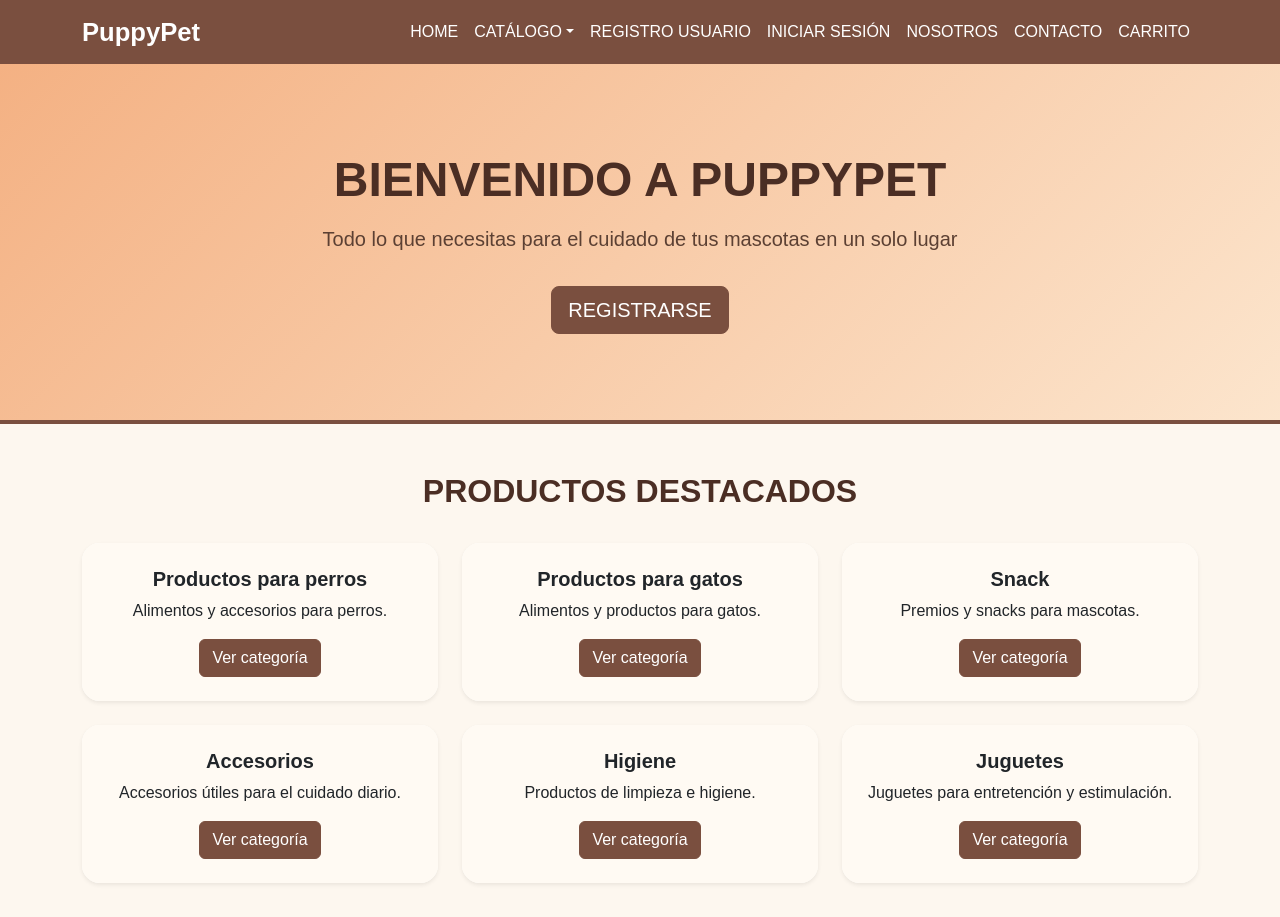
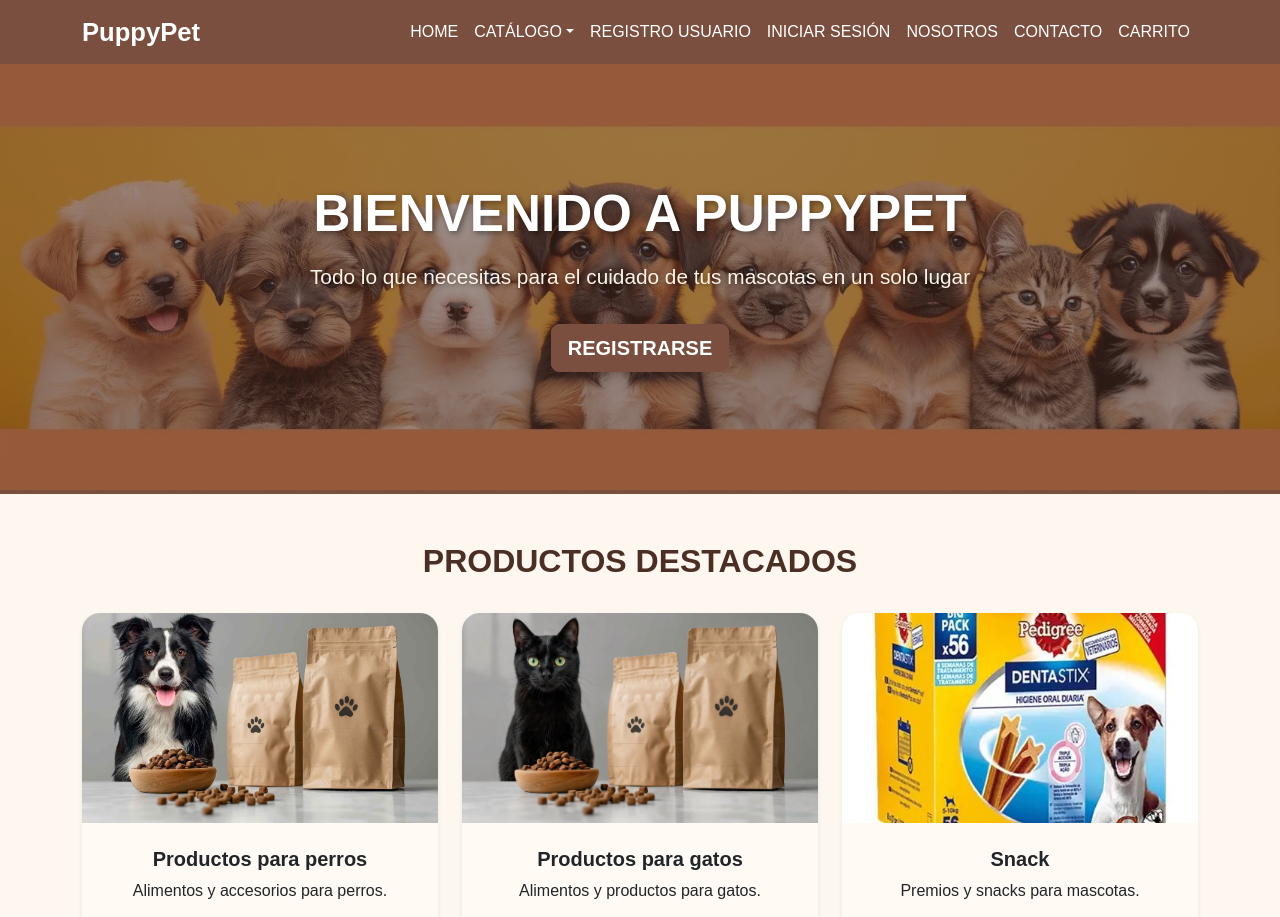
Before and after one commit to alxexandracrispin/PuppyPet, a React (Create React App) app in the folder frontend/: page / in a window 1280 px wide. Shown: the top 917 px of the page. Built offline with nearby package versions, Linux system fonts and the light colour scheme.

Commit message:
style: adapta home con imagenes del diseno original

```diff
--- a/frontend/src/App.css
+++ b/frontend/src/App.css
@@ -25,23 +25,26 @@ body {
 }
 
 .hero-section {
-  background: linear-gradient(135deg, #f4b183, #fce5cd);
-  min-height: 360px;
+  min-height: 430px;
   display: flex;
   align-items: center;
+  background-size: cover;
+  background-position: center;
   border-bottom: 4px solid #7a4f3f;
 }
 
 .hero-title {
-  font-size: 3rem;
+  font-size: 3.2rem;
   font-weight: 800;
-  color: #4b2e24;
+  color: #ffffff;
+  text-shadow: 2px 2px 6px rgba(0, 0, 0, 0.45);
 }
 
 .hero-subtitle {
-  font-size: 1.25rem;
-  color: #5c4033;
-  max-width: 650px;
+  font-size: 1.3rem;
+  color: #fff3e6;
+  max-width: 700px;
+  text-shadow: 1px 1px 4px rgba(0, 0, 0, 0.45);
 }
 
 .section-title {
@@ -61,6 +64,11 @@ body {
 .category-card:hover {
   transform: translateY(-5px);
   box-shadow: 0 0.8rem 1.2rem rgba(0, 0, 0, 0.15);
+}
+
+.category-card-img {
+  height: 210px;
+  object-fit: cover;
 }
 
 .category-card .card-body {
@@ -87,15 +95,16 @@ body {
 }
 
 .btn-puppy {
-  background-color: #7a4f3f;
-  border-color: #7a4f3f;
-  color: #fff;
+  background-color: #7a4f3f !important;
+  border-color: #7a4f3f !important;
+  color: #fff !important;
+  font-weight: 600;
 }
 
 .btn-puppy:hover {
-  background-color: #5c382d;
-  border-color: #5c382d;
-  color: #fff;
+  background-color: #5c382d !important;
+  border-color: #5c382d !important;
+  color: #fff !important;
 }
 
 .footer-puppy {
--- a/frontend/src/pages/Home.js
+++ b/frontend/src/pages/Home.js
@@ -6,38 +6,50 @@ function Home() {
     {
       nombre: "Productos para perros",
       ruta: "/catalogo/Perros",
-      texto: "Alimentos y accesorios para perros."
+      texto: "Alimentos y accesorios para perros.",
+      imagen: "/assets/images/perro.jpg"
     },
     {
       nombre: "Productos para gatos",
       ruta: "/catalogo/Gatos",
-      texto: "Alimentos y productos para gatos."
+      texto: "Alimentos y productos para gatos.",
+      imagen: "/assets/images/gato.png"
     },
     {
       nombre: "Snack",
       ruta: "/catalogo/Snack",
-      texto: "Premios y snacks para mascotas."
+      texto: "Premios y snacks para mascotas.",
+      imagen: "/assets/images/snackdental.webp"
     },
     {
       nombre: "Accesorios",
       ruta: "/catalogo/Accesorios",
-      texto: "Accesorios útiles para el cuidado diario."
+      texto: "Accesorios útiles para el cuidado diario.",
+      imagen: "/assets/images/arnes.jpg"
     },
     {
       nombre: "Higiene",
       ruta: "/catalogo/Higiene",
-      texto: "Productos de limpieza e higiene."
+      texto: "Productos de limpieza e higiene.",
+      imagen: "/assets/images/higiene.webp"
     },
     {
       nombre: "Juguetes",
       ruta: "/catalogo/Juguetes",
-      texto: "Juguetes para entretención y estimulación."
+      texto: "Juguetes para entretención y estimulación.",
+      imagen: "/assets/images/juguetes.jpg"
     }
   ];
 
   return (
     <>
-      <section className="hero-section">
+      <section
+  className="hero-section"
+  style={{
+    backgroundImage:
+      'linear-gradient(rgba(75, 46, 36, 0.55), rgba(75, 46, 36, 0.55)), url("/assets/images/fondo.jpeg")'
+  }}
+>
         <Container className="text-center">
           <h1 className="hero-title">BIENVENIDO A PUPPYPET</h1>
 
@@ -63,14 +75,19 @@ function Home() {
           {categorias.map((categoria) => (
             <Col md={4} className="mb-4" key={categoria.nombre}>
               <Card className="category-card h-100 shadow-sm">
+                <Card.Img
+                  variant="top"
+                  src={categoria.imagen}
+                  alt={categoria.nombre}
+                  className="category-card-img"
+                />
+
                 <Card.Body className="text-center p-4">
                   <Card.Title className="fw-bold">
                     {categoria.nombre}
                   </Card.Title>
 
-                  <Card.Text>
-                    {categoria.texto}
-                  </Card.Text>
+                  <Card.Text>{categoria.texto}</Card.Text>
 
                   <Button
                     as={Link}
```
